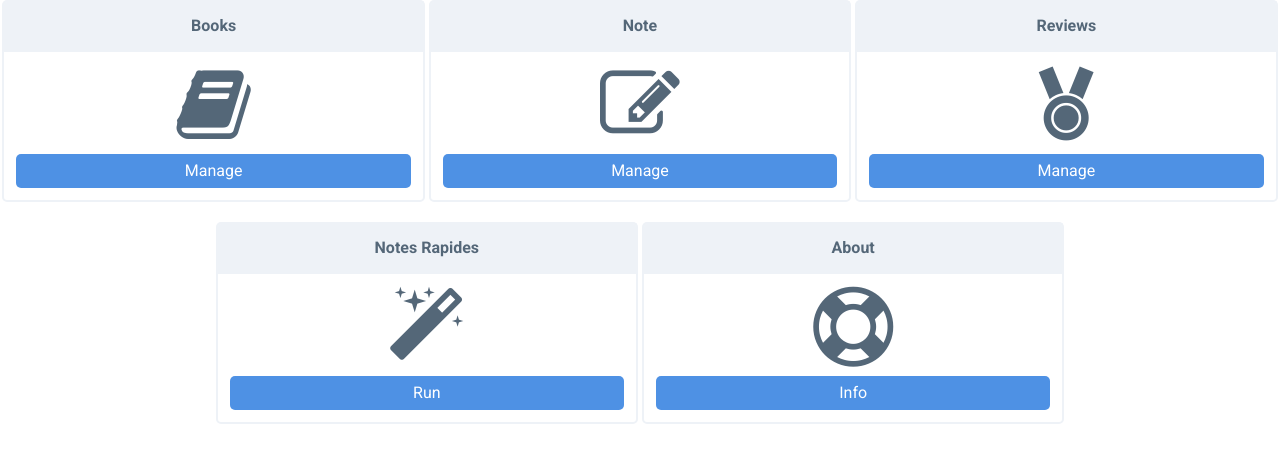
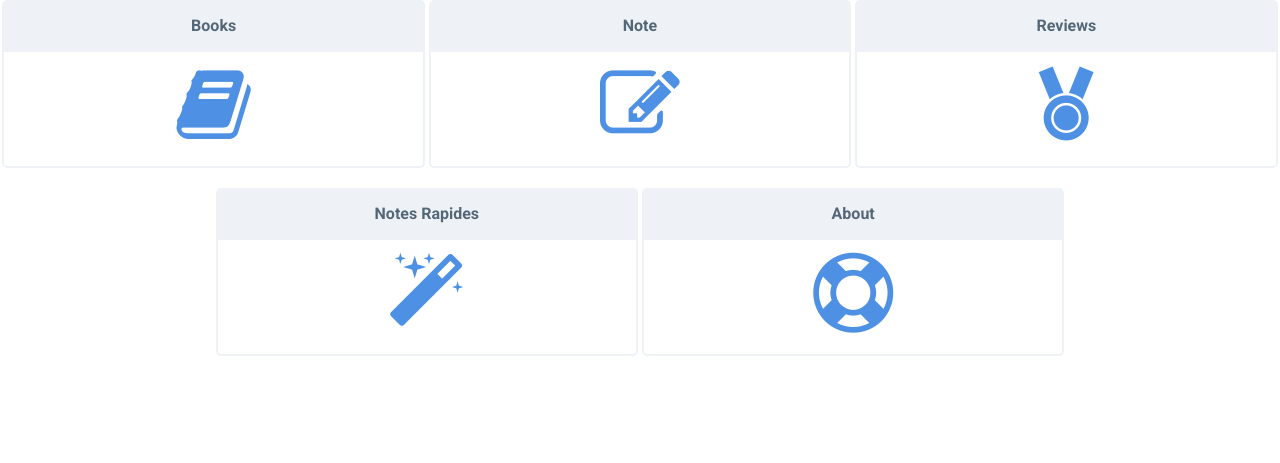
Before and after one commit to fraoustin/jlat, a Flask app: template templates/index.html in a window 1280 px wide. Shown: the top 463 px of the page. Run offline with Flask 2, Linux system fonts and the light colour scheme; the template is opened without the code that fills it, so the values that code supplies are empty.

Commit message:
<feat> design: feature of emile

```diff
--- a/book/templates/books.html
+++ b/book/templates/books.html
@@ -16,9 +16,9 @@
     <div class="siimple-table-header">
         <div class="siimple-table-row">
             <div class="siimple-table-cell hidden">Id</div>
+            <div class="siimple-table-cell">Num</div>
             <div class="siimple-table-cell">Title</div>
             <div class="siimple-table-cell">Author</div>
-            <div class="siimple-table-cell hidden">Idext</div>
             <div class="siimple-table-cell">Year</div>
             <div class="siimple-table-cell hidden">Last modified by</div>
             <div class="siimple-table-cell hidden">Last modified</div>
@@ -28,9 +28,9 @@
         {% for book in books %}
         <div class="siimple-table-row" onclick="window.location='/book/{{ book.id }}'">
             <div class="siimple-table-cell hidden">{{ book.id }}</div>
+            <div class="siimple-table-cell">{{ book.idext }}</div>
             <div class="siimple-table-cell">{{ book.title }}</div>
             <div class="siimple-table-cell">{{ book.author }}</div>
-            <div class="siimple-table-cell hidden">{{ book.idext }}</div>
             <div class="siimple-table-cell">{{ book.year }}</div>
             <div class="siimple-table-cell hidden">{{ book.lastmodifiedby }}</div>
             <div class="siimple-table-cell hidden">{{ book.lastmodified }}</div>
--- a/files/css/jlat.css
+++ b/files/css/jlat.css
@@ -89,6 +89,11 @@ form table tr td:first-child label {
     white-space: nowrap;
 }
 
+a.no-decorate {
+    text-decoration: none;
+    color: unset;
+}
+
 /* ****************************************************** */
 /*                      specific jlat                     */
 
@@ -108,15 +113,12 @@ form table tr td:first-child label {
     background-color: #ffffff !important;
 }
 
-a.no-decorate {
-    text-decoration: none;
-    color: unset;
-}
-
 .float-right {
     float: right;
 }
-
+ .siimple-textarea, .siimple-input {
+     font-size: 16px;
+ }
 @media print
 {
     .no-print {
--- a/jlat.py
+++ b/jlat.py
@@ -16,7 +16,7 @@ JLAT_HOST = os.environ.get('JLAT_HOST', '0.0.0.0')
 JLAT_DIR = os.environ.get('JLAT_DIR', os.path.dirname(os.path.abspath(__file__)))
 
 app = Flask(__name__)
-app.config["VERSION"] = "0.1.4"
+app.config["VERSION"] = "0.1.5"
 
 # db SQLAlchemy
 database_file = "sqlite:///{}".format(os.path.join(JLAT_DIR, "jlat.db"))
--- a/note/templates/notes.html
+++ b/note/templates/notes.html
@@ -27,7 +27,7 @@
             <div class="siimple-table-cell hidden">{{ note.id }}</div>
             <div class="siimple-table-cell">{{ note.book.title }}</div>
             <div class="siimple-table-cell">{{ note.user.name }}</div>
-            <div class="siimple-table-cell">{{ note.note }}</div>
+            <div class="siimple-table-cell">{{ note.noteStr }}</div>
             <div class="siimple-table-cell hidden">{{ note.lastmodifiedby }}</div>
             <div class="siimple-table-cell hidden">{{ note.lastmodified }}</div>
         </div>
--- a/note/templates/wizardnote.html
+++ b/note/templates/wizardnote.html
@@ -46,6 +46,7 @@
         <div class="siimple-table-body">
             {% for book in books %}
             <div class="siimple-table-row" onclick="runStepTwo('{{book.id}}')">
+                <div class="siimple-table-cell">{{ book.idext }}</div>
                 <div class="siimple-table-cell">{{ book.title }}</div>
                 <div class="siimple-table-cell">{{ book.author }}</div>
             </div>
@@ -55,7 +56,7 @@
 </div>
 
 <div id="content3" class="hidden">
-    <textarea id="commentary" name="commentary" class="siimple-textarea" rows="10"></textarea>
+    <textarea id="commentary" name="commentary" class="siimple-textarea" rows="15"></textarea>
     <div class="siimple-btn siimple-btn--primary siimple--float-right btn-wizard" onclick="runStepThree()">Suivant</div>
 </div>
 
--- a/review/templates/reviews.html
+++ b/review/templates/reviews.html
@@ -10,7 +10,7 @@
 <div class="siimple-h2">Reviews</div>
 {% for book in books %}
     <div class="siimple-card">
-        <div class="siimple-card-header">{{ book.title }} by <span class="siimple--text-italic">{{ book.author }}</span></div>
+        <div class="siimple-card-header">{{ book.title }} de <span class="siimple--text-italic">{{ book.author }}</span></div>
         <div class="siimple-card-body">
         {% for note in book.notes %}
             {% if note.checked %}
--- a/templates/index.html
+++ b/templates/index.html
@@ -6,15 +6,13 @@
     <div class="shortcut siimple-card siimple--display-inline-block" style="max-width:33%;">
         <div class="siimple-card-header">Users</div>
         <div class="siimple-card-body" align="left">
-            <div class="icon icon-user"></div>
-            <a href="/users"><div class="siimple-btn siimple-btn--fluid siimple-btn--warning">Manage</div></a>
+            <a href="/users" class="no-decorate siimple--color-warning"><div class="icon icon-user"></div></a>
         </div>
     </div>
     <div class="shortcut siimple-card siimple--display-inline-block" style="max-width:33%;">
         <div class="siimple-card-header">Import</div>
         <div class="siimple-card-body" align="left">
-            <div class="icon icon-upload"></div>
-            <a href="/up"><div class="siimple-btn siimple-btn--fluid siimple-btn--warning">Manage</div></a>
+            <a href="/up" class="no-decorate siimple--color-warning"><div class="icon icon-upload"></div></a>
         </div>
     </div>
     {% endif %}
@@ -22,40 +20,35 @@
     <div class="shortcut siimple-card siimple--display-inline-block" style="max-width:33%;">
         <div class="siimple-card-header">Books</div>
         <div class="siimple-card-body" align="left">
-            <div class="icon icon-book"></div>
-            <a href="/books"><div class="siimple-btn siimple-btn--fluid siimple-btn--primary">Manage</div></a>
+            <a href="/books" class="no-decorate siimple--color-primary"><div class="icon icon-book"></div></a>
         </div>
     </div>
 
     <div class="shortcut siimple-card siimple--display-inline-block" style="max-width:33%;">
         <div class="siimple-card-header">Note</div>
         <div class="siimple-card-body" align="left">
-            <div class="icon icon-edit"></div>
-            <a href="/notes"><div class="siimple-btn siimple-btn--fluid siimple-btn--primary">Manage</div></a>
+            <a href="/notes" class="no-decorate siimple--color-primary"><div class="icon icon-edit"></div></a>
         </div>
     </div>
 
     <div class="shortcut siimple-card siimple--display-inline-block" style="max-width:33%;">
         <div class="siimple-card-header">Reviews</div>
         <div class="siimple-card-body" align="left">
-            <div class="icon icon-medal"></div>
-            <a href="/reviews"><div class="siimple-btn siimple-btn--fluid siimple-btn--primary">Manage</div></a>
+            <a href="/reviews" class="no-decorate siimple--color-primary"><div class="icon icon-medal"></div></a>
         </div>
     </div>
 
     <div class="shortcut siimple-card siimple--display-inline-block" style="max-width:33%;">
         <div class="siimple-card-header">Notes Rapides</div>
         <div class="siimple-card-body" align="left">
-            <div class="icon icon-magical"></div>
-            <a href="/wizardnote"><div class="siimple-btn siimple-btn--fluid siimple-btn--primary">Run</div></a>
+            <a href="/wizardnote" class="no-decorate siimple--color-primary"><div class="icon icon-magical"></div></a>
         </div>
     </div>
 
     <div class="shortcut siimple-card siimple--display-inline-block" style="max-width:33%;">
         <div class="siimple-card-header">About</div>
         <div class="siimple-card-body" align="left">
-            <div class="icon icon-info"></div>
-            <a href="/info"><div class="siimple-btn siimple-btn--fluid siimple-btn--primary">Info</div></a>
+            <a href="/info" class="no-decorate siimple--color-primary"><div class="icon icon-info"></div></a>
         </div>
     </div>
 </div>
```
Also changed, not shown: up/main.py (+8 -2 lines), up/templates/up.html (+16 -1 lines).
